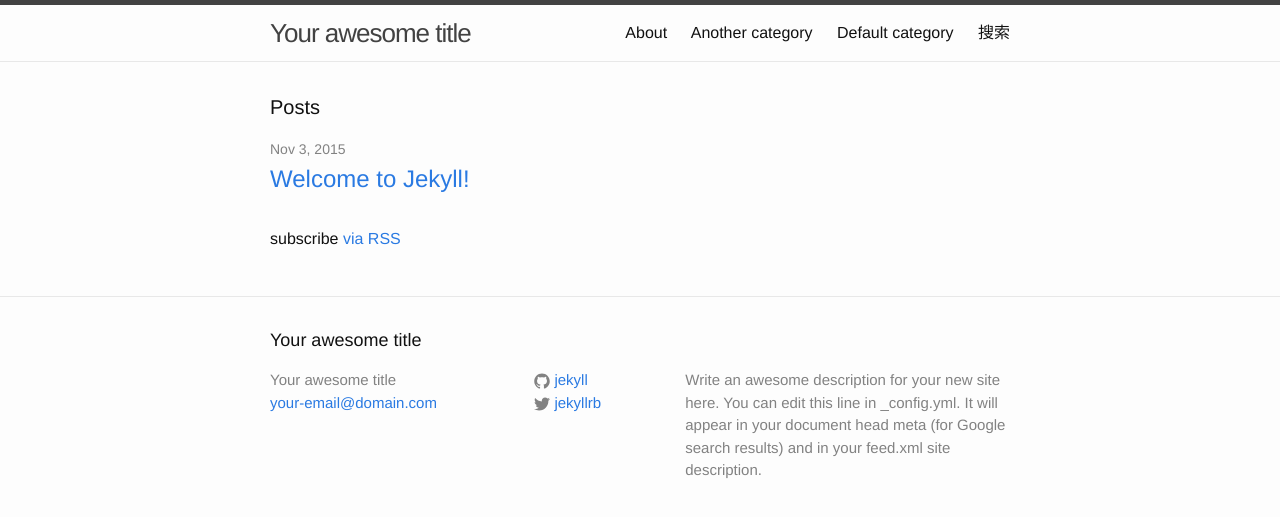
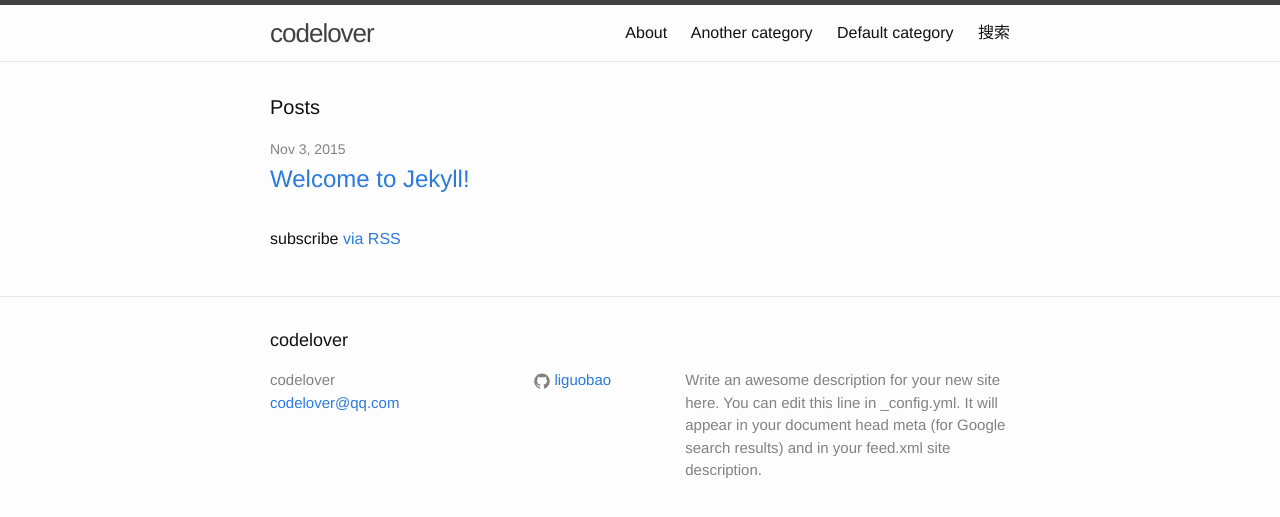
Before and after one commit to liguobao/liguobao.github.io-backup, a Jekyll site: the page built from index.html, in a window 1280 px wide. Shown: the top 517 px of the page. Built offline with Jekyll 4.4.1, drawn with Linux system fonts in a browser that asks for light colours.

Commit message:
modified config

```diff
--- a/_config.yml
+++ b/_config.yml
@@ -6,16 +6,15 @@
 # 'jekyll serve'. If you change this file, please restart the server process.
 
 # Site settings
-title: Your awesome title
-email: your-email@domain.com
+title: codelover
+email: codelover@qq.com
 description: > # this means to ignore newlines until "baseurl:"
   Write an awesome description for your new site here. You can edit this
   line in _config.yml. It will appear in your document head meta (for
   Google search results) and in your feed.xml site description.
 baseurl: "" # the subpath of your site, e.g. /blog
-url: "http://yourdomain.com" # the base hostname & protocol for your site
-twitter_username: jekyllrb
-github_username:  jekyll
+url: "http://liguobao.github.io/" # the base hostname & protocol for your site
+github_username:  liguobao
 
 # Build settings
 markdown: kramdown
```
